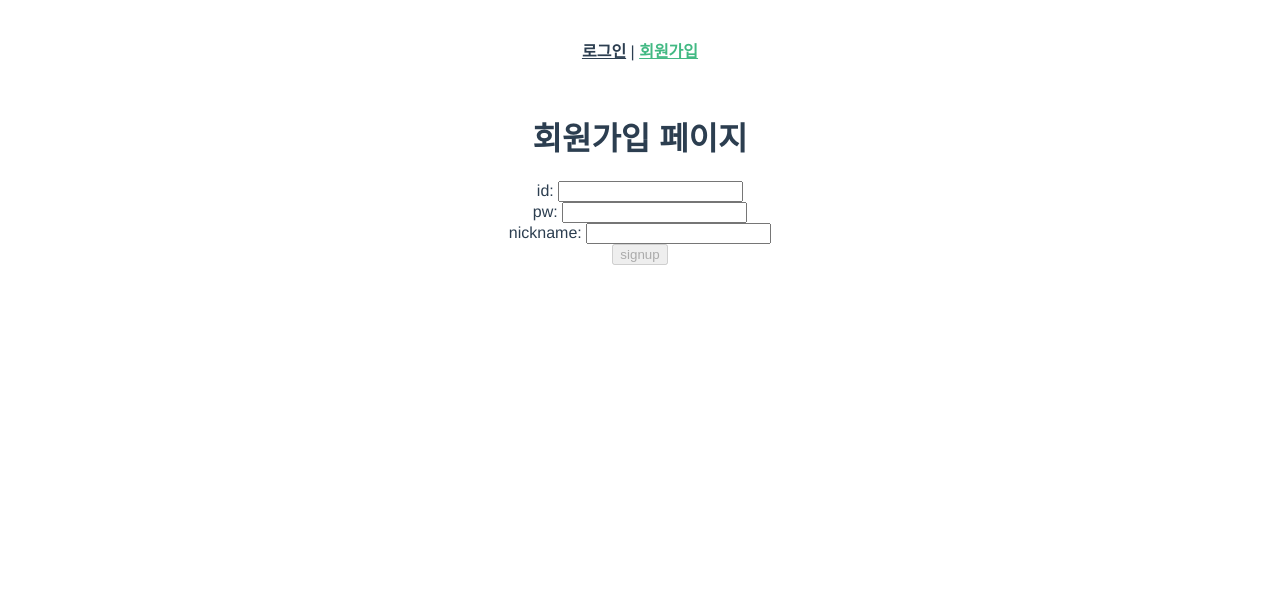
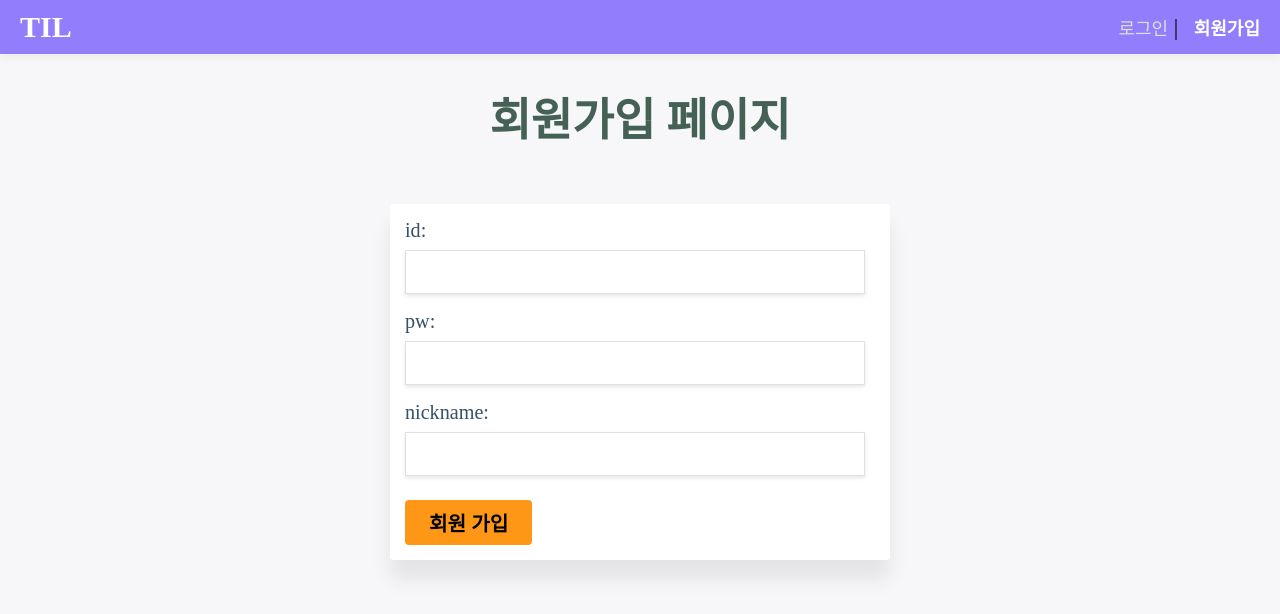
Before and after one commit to BoMeeYoon/vue-note, a Vue app: page /signup in a window 1280 px wide. Shown: the top 614 px of the page. Built offline with nearby package versions, Linux system fonts and the light colour scheme.

Commit message:
Refactor: css and components

```diff
--- a/src/App.vue
+++ b/src/App.vue
@@ -1,7 +1,9 @@
 <template>
-  <div id="app">
+  <div class="app">
     <AppHeader />
-    <router-view />
+    <div class="app-contents">
+      <router-view />
+    </div>
   </div>
 </template>
 
@@ -15,24 +17,6 @@
 </script>
 
 <style>
-#app {
-  font-family: Avenir, Helvetica, Arial, sans-serif;
-  -webkit-font-smoothing: antialiased;
-  -moz-osx-font-smoothing: grayscale;
-  text-align: center;
-  color: #2c3e50;
-}
-
-#nav {
-  padding: 30px;
-}
-
-#nav a {
-  font-weight: bold;
-  color: #2c3e50;
-}
-
-#nav a.router-link-exact-active {
-  color: #42b983;
-}
+@import "./css/reset.css";
+@import "./css/common.css";
 </style>
--- a/src/components/LoginForm.vue
+++ b/src/components/LoginForm.vue
@@ -1,18 +1,31 @@
 <template>
-  <form @submit.prevent="submitForm">
+  <div class="contents">
+    <div class="form-wrapper form-wrapper-sm">
+      <form @submit.prevent="submitForm" class="form">
         <div>
-      <label for="username">id: </label>
+          <label for="username">id:</label>
           <input id="username" type="text" v-model="username" />
+          <p class="validation-text">
+            <span class="warning" v-if="!isUsernameValid && username">
+              Please enter an email address
+            </span>
+          </p>
         </div>
         <div>
-      <label for="password">pw: </label>
+          <label for="password">pw:</label>
           <input id="password" type="text" v-model="password" />
         </div>
-    <button v-bind:disabled="!isUserNameValid || !password" type="submit">
-      login
+        <button
+          :disabled="!isUsernameValid || !password"
+          type="submit"
+          class="btn"
+        >
+          로그인
         </button>
-    <p>{{ logMessage }}</p>
       </form>
+      <p class="log">{{ logMessage }}</p>
+    </div>
+  </div>
 </template>
 
 <script>
@@ -27,7 +40,7 @@
     };
   },
   computed: {
-    isUserNameValid() {
+    isUsernameValid() {
       return validateEmail(this.username);
     }
   },
@@ -53,4 +66,8 @@
 };
 </script>
 
-<style></style>
+<style>
+.btn {
+  color: white;
+}
+</style>
--- a/src/components/SignupForm.vue
+++ b/src/components/SignupForm.vue
@@ -1,5 +1,7 @@
 <template>
-  <form @submit.prevent="submitForm">
+  <div class="contents">
+    <div class="form-wrapper form-wrapper-sm">
+      <form @submit.prevent="submitForm" class="form">
         <div>
           <label for="username">id: </label>
           <input id="username" type="text" v-model="username" />
@@ -12,14 +14,11 @@
           <label for="nickname">nickname: </label>
           <input id="nickname" type="text" v-model="nickname" />
         </div>
-    <button
-      v-bind:disabled="!isUserNameValid || !password || !nickname"
-      type="submit"
-    >
-      signup
-    </button>
-    <p>{{ logMessage }}</p>
+        <button type="submit" class="btn">회원 가입</button>
       </form>
+      <p class="log">{{ logMessage }}</p>
+    </div>
+  </div>
 </template>
 
 <script>
--- a/src/components/common/AppHeader.vue
+++ b/src/components/common/AppHeader.vue
@@ -1,7 +1,12 @@
 <template>
   <header id="nav">
-    <router-link to="/login">로그인</router-link> |
-    <router-link to="/signup">회원가입</router-link>
+    <div>
+      <router-link to="/" class="logo">TIL</router-link>
+    </div>
+    <div class="navigations">
+      <router-link to="/login">로그인</router-link> |
+      <router-link to="/signup">회원가입</router-link>
+    </div>
   </header>
 </template>
 
@@ -9,4 +14,39 @@
 export default {};
 </script>
 
-<style></style>
+<style scoped>
+header {
+  display: flex;
+  justify-content: space-between;
+  align-items: center;
+  padding: 10px 20px;
+  background-color: #927dfc;
+  z-index: 2;
+  box-shadow: 0px 3px 10px rgba(0, 0, 0, 0.05);
+}
+a {
+  color: #dedede;
+  font-size: 18px;
+}
+a.logo {
+  font-size: 30px;
+  font-weight: 900;
+  color: white;
+}
+.logo > span {
+  font-size: 14px;
+  font-weight: normal;
+}
+.navigations a {
+  margin-left: 10px;
+}
+.fixed {
+  position: fixed;
+  top: 0;
+  width: 100%;
+}
+a.router-link-exact-active {
+  color: white;
+  font-weight: bold;
+}
+</style>
--- /dev/null
+++ b/src/css/common.css
@@ -0,0 +1,117 @@
+body {
+  background: #F7F6F9;
+}
+.app {
+	position: relative;
+	width: 100%;
+	height: 100%;
+  font-size: 1.4rem;
+}
+.app-contents {
+  height: calc(100% - 64px - 102px);
+}
+h1 {
+	text-align: center;
+	font-weight: 100;
+}
+
+/*--- LINK ---*/
+a {
+  color: #364f6b;
+  text-decoration: none;
+}
+a:hover {
+  color: #3fc1c9;
+}
+
+/*--- LAYOUT ---*/
+.contents {
+  max-width: 1020px;
+  margin: 0 auto;
+  padding: 0 5px;
+  width: 100%;
+}
+/*--- HEADER ---*/
+.page-header {
+  font-size: 45px;
+	font-weight: 600;
+	color: #456155;
+	padding: 30px 5px 15px;
+}
+
+/*--- FORM ---*/
+.form-container {
+  display: flex;
+  align-items: center;
+}
+.form-wrapper {
+  background: white;
+  -webkit-box-shadow: 0 20px 20px rgba(0, 0, 0, 0.08);
+  box-shadow: 0 20px 20px rgba(0, 0, 0, 0.08);
+  border-radius: 3px;
+  padding: 15px 15px;
+}
+.form-wrapper.form-wrapper-sm {
+  max-width: 500px;
+  margin: 40px auto;
+}
+.form-wrapper-sm .page-header {
+  padding: 0px 0 20px;
+}
+.form {
+	width: 460px;
+	height: 100%;
+}
+.form .validation-text {
+	margin-top: -0.5rem;
+	margin-bottom: 0.5rem;
+	font-size: 1rem;
+	display: flex;
+	flex-direction: row-reverse;
+	justify-content: space-between;
+}
+.form label {
+  width: 100%;
+  display: block;
+  margin-bottom: 0.5rem;
+  color: #364f6b;
+  font-size: 90%;
+}
+.form input,
+.form textarea {
+  font-family: inherit;
+  font-size: 100%;
+  width: 100%;
+  border: 1px solid #dae1e7;
+  box-shadow: 0 2px 4px 0 rgba(0,0,0,.1);
+  padding: 0.5rem 0.75rem;
+  margin-bottom: 1rem;
+}
+.form input.valid {
+  border: 1px solid #21b314;
+}
+.form input.invalid {
+  border: 1px solid red;
+}
+.form div:nth-last-child(2) {
+  margin-bottom: 0.5rem;
+}
+.btn {
+  background: #FE9616;
+  padding: 0.5rem 1.5rem;
+  font-weight: 700;
+  border-radius: .25rem;
+  border: 0 solid #dae1e7;
+}
+.btn.disabled {
+  opacity: 0.5;
+  cursor: not-allowed;
+}
+.log {
+  color: #ff4057;
+  font-size: 1rem;
+  text-align: center;
+}
+.warning {
+  color: #ff4057;
+}
--- /dev/null
+++ b/src/css/reset.css
@@ -0,0 +1,46 @@
+html,
+body {
+	height: 100%;
+	margin: 0;
+	padding: 0;
+	border: 0;
+	font-size: 100%;
+	font: inherit;
+	vertical-align: baseline;
+	font-family: 'Spoqa Han Sans', 'Sans-serif';
+}
+
+h1,
+p,
+ul {
+	margin: 0;
+	padding: 0;
+}
+
+input,
+select,
+textarea {
+	border: 0;
+	padding: 0;
+	margin: 0;
+	background: transparent;
+	resize: none;
+}
+
+li {
+	list-style: none;
+}
+
+button {
+	font-family: inherit;
+	font-size: 90%;
+	margin: 0;
+	cursor: pointer;
+}
+
+*,
+*:after,
+*:before {
+	box-sizing: border-box;
+	font-family: 'Spoqa Han Sans', 'Sans-serif';
+}
--- a/src/views/LoginPage.vue
+++ b/src/views/LoginPage.vue
@@ -1,6 +1,6 @@
 <template>
   <div>
-    <h1>로그인 페이지</h1>
+    <h1 class="page-header">로그인 페이지</h1>
     <LoginForm />
   </div>
 </template>
--- a/src/views/SignupPage.vue
+++ b/src/views/SignupPage.vue
@@ -1,6 +1,6 @@
 <template>
   <div>
-    <h1>회원가입 페이지</h1>
+    <h1 class="page-header">회원가입 페이지</h1>
     <SignupForm />
   </div>
 </template>
```
Lines whose indentation alone changed are shown as unchanged.
